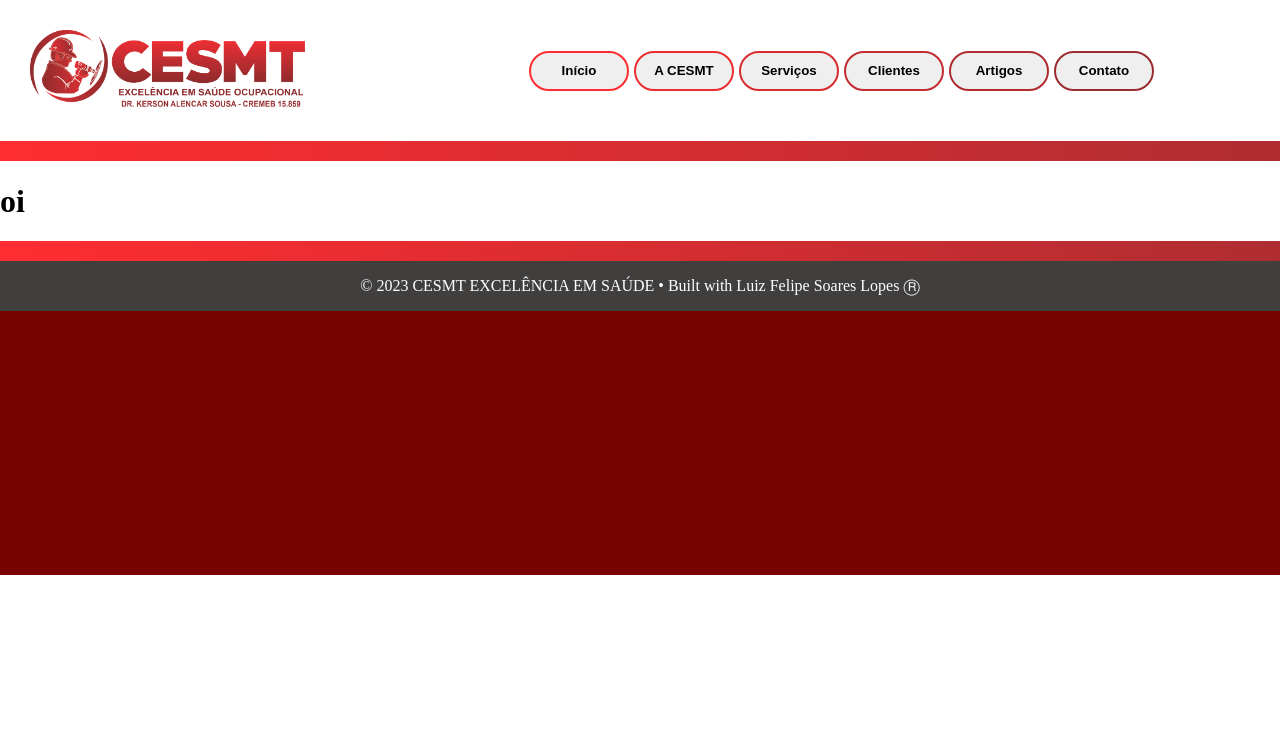
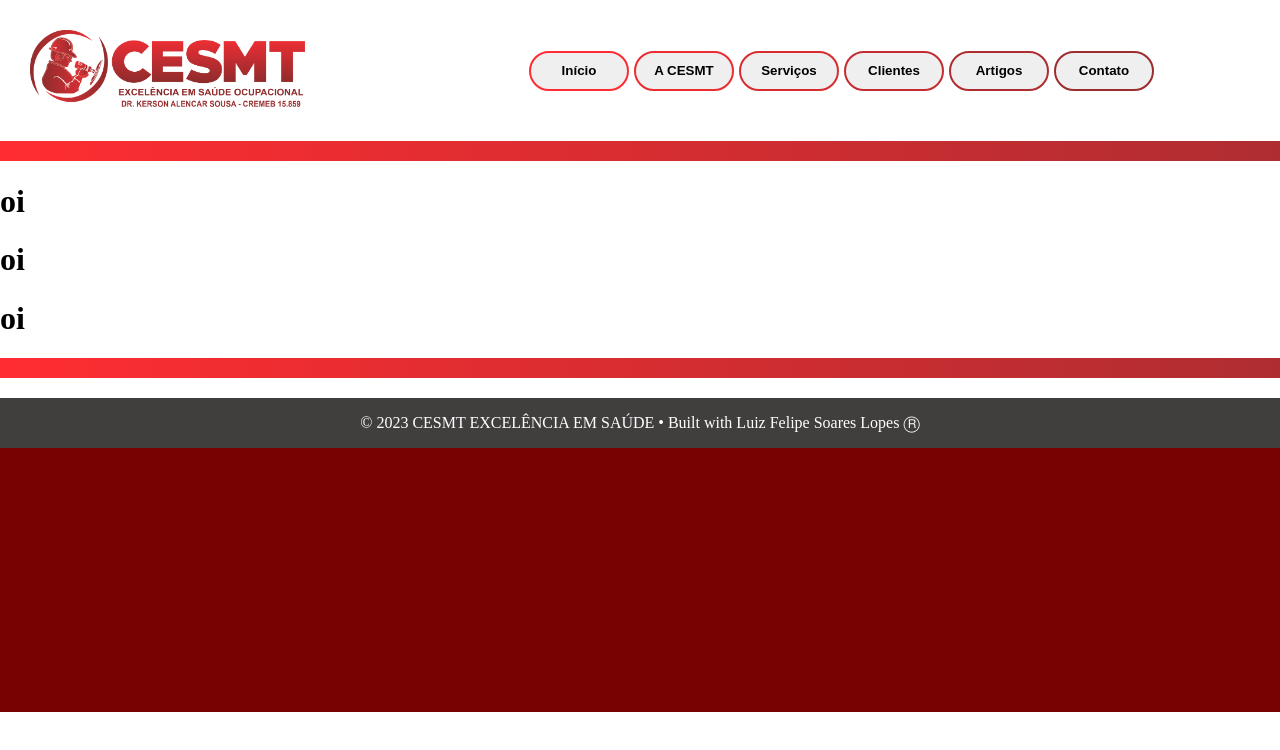
Before and after one commit to FelipeFull-Stack/CESMT-Client, a React (Create React App) app: page / in a window 1280 px wide. Shown: the top 750 px of the page. Built offline with nearby package versions, Linux system fonts and the light colour scheme.

Commit message:
Footer Bugs - Solved

```diff
--- a/src/pages/Footer/index.js
+++ b/src/pages/Footer/index.js
@@ -3,7 +3,8 @@ function Footer() {
         <>
             <div
                 style={{
-                    margin: 0,
+                    margin: "0",
+                    marginBottom: "20px",
                     height: "20px",
                     width: "100%",
                     background: "linear-gradient(to right, rgb(255, 45, 49), rgb(175, 45, 49))"
--- a/src/pages/Home/index.js
+++ b/src/pages/Home/index.js
@@ -1,7 +1,11 @@
 
 function Home() {
     return (
-        <h1>oi</h1>
+        <>
+            <h1>oi</h1>
+            <h1>oi</h1>
+            <h1>oi</h1>
+        </>
     )
 }
 
```
